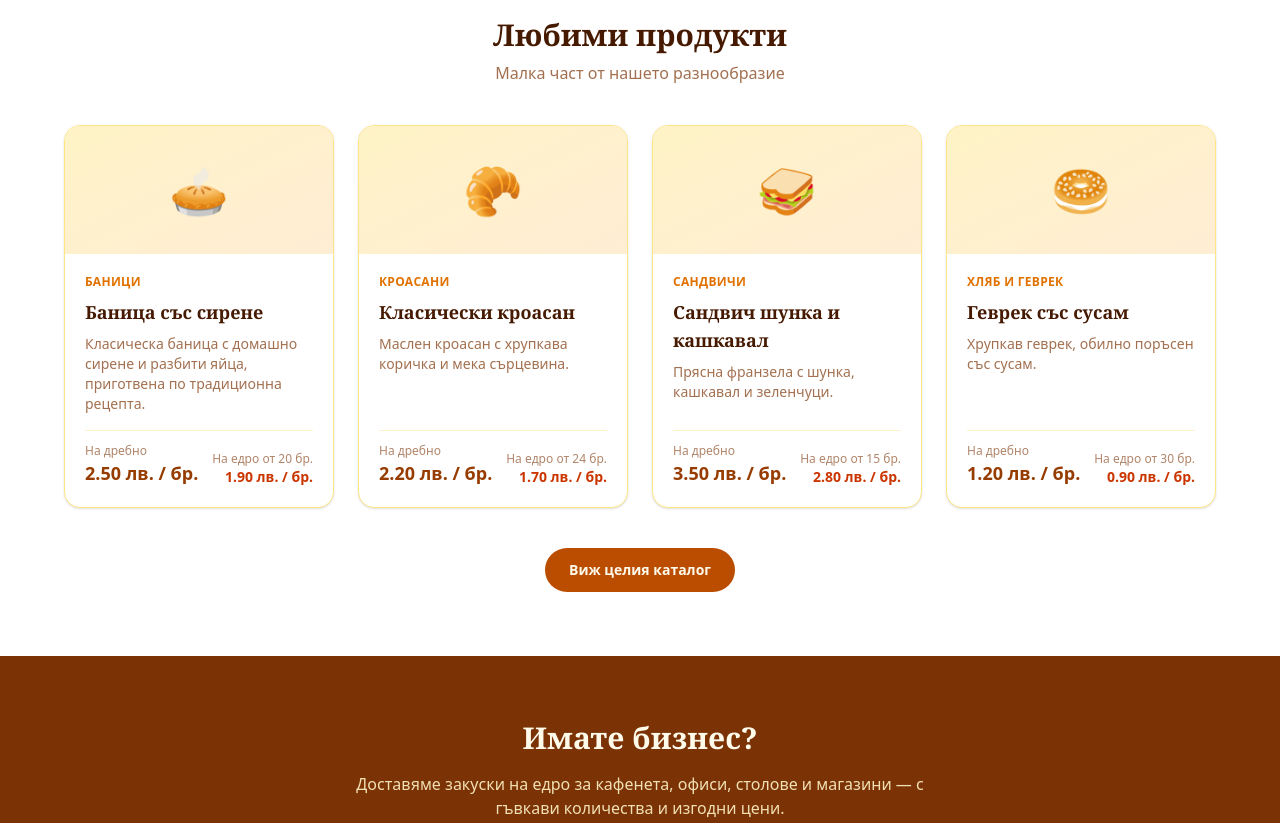
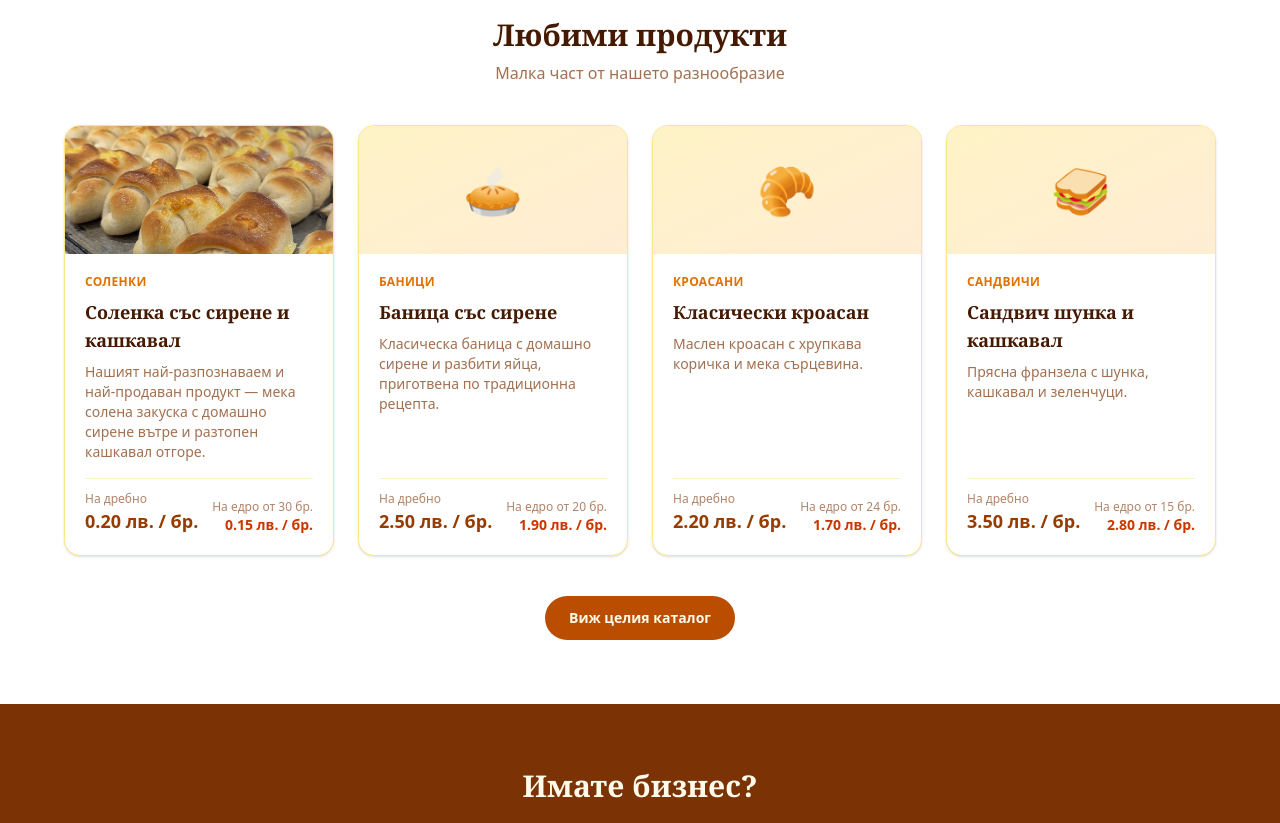
Before and after one commit to hkostadinov18-hub/my-project, a Next.js app: page / in a window 1280 px wide. Shown: the part 920-1743 px from the top of the page. Built offline with nearby package versions, Linux system fonts and the light colour scheme.

Commit message:
Add real photo and pricing for signature product: solenka with cheese and kashkaval

```diff
--- a/src/components/ProductCard.tsx
+++ b/src/components/ProductCard.tsx
@@ -1,11 +1,24 @@
+import Image from "next/image";
 import type { Product } from "@/data/products";
 
 export default function ProductCard({ product }: { product: Product }) {
   return (
     <div className="flex flex-col overflow-hidden rounded-2xl border border-amber-200 bg-white shadow-sm transition-shadow hover:shadow-md">
-      <div className="flex h-32 items-center justify-center bg-gradient-to-br from-amber-100 to-orange-100 text-5xl">
-        {product.emoji}
-      </div>
+      {product.image ? (
+        <div className="relative h-32 w-full">
+          <Image
+            src={product.image}
+            alt={product.name}
+            fill
+            sizes="(max-width: 640px) 100vw, 25vw"
+            className="object-cover"
+          />
+        </div>
+      ) : (
+        <div className="flex h-32 items-center justify-center bg-gradient-to-br from-amber-100 to-orange-100 text-5xl">
+          {product.emoji}
+        </div>
+      )}
       <div className="flex flex-1 flex-col gap-2 p-5">
         <span className="text-xs font-semibold uppercase tracking-wide text-amber-600">
           {product.category}
--- a/src/data/products.ts
+++ b/src/data/products.ts
@@ -1,4 +1,5 @@
 export type ProductCategory =
+  | "Соленки"
   | "Баници"
   | "Кроасани"
   | "Сандвичи"
@@ -15,10 +16,12 @@ export interface Product {
   wholesaleMinQty: number;
   unit: string;
   emoji: string;
+  image?: string;
   featured?: boolean;
 }
 
 export const categories: ProductCategory[] = [
+  "Соленки",
   "Баници",
   "Кроасани",
   "Сандвичи",
@@ -27,6 +30,19 @@ export const categories: ProductCategory[] = [
 ];
 
 export const products: Product[] = [
+  {
+    id: "solenka-sirene-kashkaval",
+    name: "Соленка със сирене и кашкавал",
+    category: "Соленки",
+    description: "Нашият най-разпознаваем и най-продаван продукт — мека солена закуска с домашно сирене вътре и разтопен кашкавал отгоре.",
+    retailPrice: 0.2,
+    wholesalePrice: 0.15,
+    wholesaleMinQty: 30,
+    unit: "бр.",
+    emoji: "🧀",
+    image: "/products/solenka.jpg",
+    featured: true,
+  },
   {
     id: "banitsa-sirene",
     name: "Баница със сирене",
@@ -139,7 +155,6 @@ export const products: Product[] = [
     wholesaleMinQty: 30,
     unit: "бр.",
     emoji: "🥯",
-    featured: true,
   },
   {
     id: "hlyab-selski",
```
Also changed, not shown: public/products/solenka.jpg (added).
